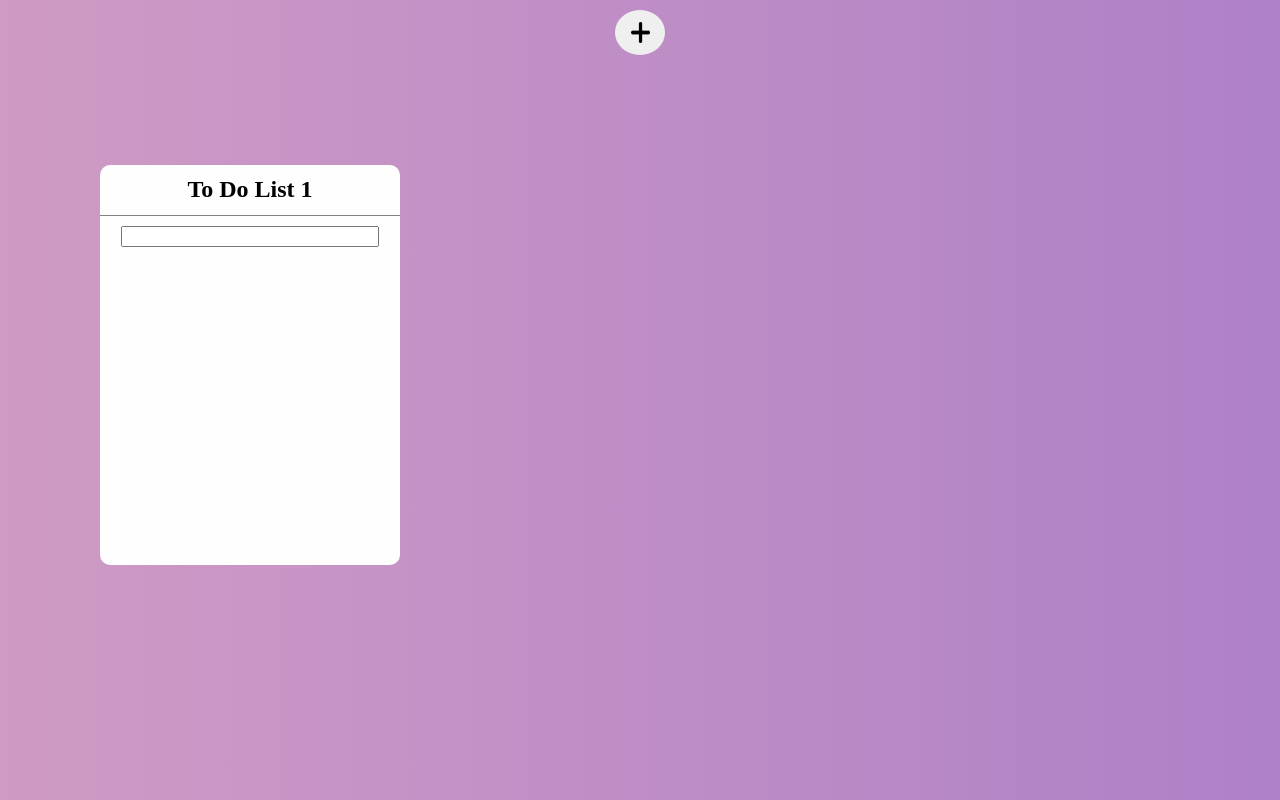
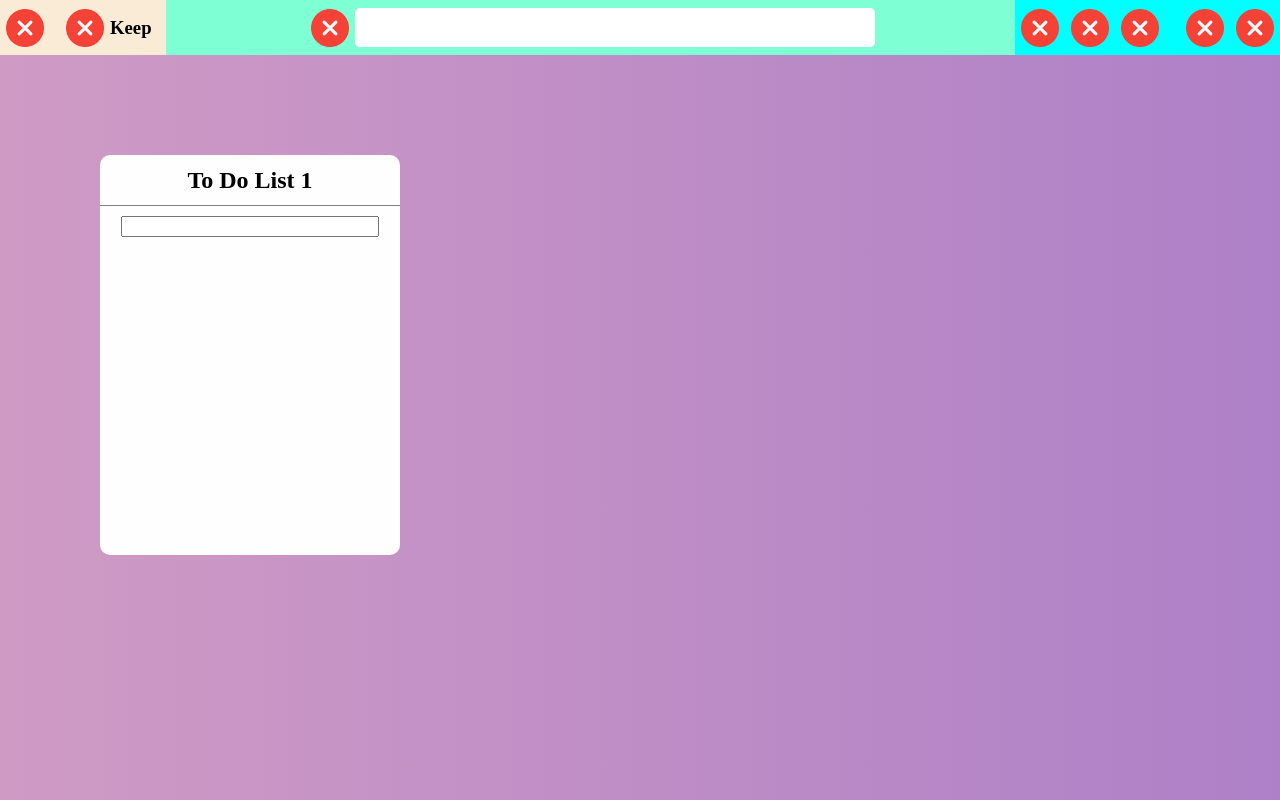
Before and after one commit to bheemeshmsd/POC, a React app: page / in a window 1280 px wide. Built offline with nearby package versions, Linux system fonts and the light colour scheme.

Commit message:
Added NavBar Skeleton

```diff
--- /dev/null
+++ b/assests/_mixins.scss
@@ -0,0 +1,8 @@
+@mixin flexbox-style($justify:center, $align:center ,$direction:row,$wrap:nowrap,$gap:0) {
+    display: flex;
+    justify-content: $justify;
+    align-items: $align;
+    flex-direction: $direction;
+    flex-wrap: $wrap;
+    gap: $gap;
+}
--- a/assests/styles.scss
+++ b/assests/styles.scss
@@ -1,15 +1,13 @@
+
+@use "../src/components/navbar/navbar";
+@use "../src/components/button-icon/buttonIcon";
+
+@import "mixins";
+
 body {
     margin: 0;
     overflow: scroll;
     position: relative;
-}
-
-@mixin flexbox-style($justify:center, $align:center ,$direction:row,$wrap:nowrap) {
-    display: flex;
-    justify-content: $justify;
-    align-items: $align;
-    flex-direction: $direction;
-    flex-wrap: $wrap;
 }
 
 %rm-outline-border{
--- a/src/App.js
+++ b/src/App.js
@@ -9,6 +9,7 @@ import { addArray, deleteArray } from "./redux/actions/listActions";
 import AddIcon from "../assests/icons/add.png";
 import ListComponent from "./components/list-component";
 const navBarList = listIconBuilder(IconTab, [list, todo]);
+import NavBar from "./components/navbar/navBar";
 
 const IconArray = [{ src: list, tab: "list" }];
 
@@ -44,9 +45,10 @@ const App = () => {
   return (
     <div className="containerWapper">
       <div className="mainContainer">
-        <button className="addListButton" onClick={handleTodo}>
+        {/* <button className="addListButton" onClick={handleTodo}>
           <img src={AddIcon}></img>
-        </button>
+        </button> */}
+        <NavBar/>
         <div className="wrapper">
           {Array(todoListCount)
             .fill(0)
--- /dev/null
+++ b/src/components/button-icon/_buttonIcon.scss
@@ -0,0 +1,17 @@
+@import "../../../assests/mixins";
+
+.buttonContainer{
+    height: 50px;
+    width: 50px;
+    @include flexbox-style;
+    background: transparent;
+    border: none;
+    outline: none;
+    cursor: pointer;
+    img{
+        height: 100%;
+        width: 100%;
+        object-fit: contain;
+    }
+
+}
--- /dev/null
+++ b/src/components/button-icon/buttonIcon.jsx
@@ -0,0 +1,11 @@
+import React from "react";
+
+const ButtonIcon = ({ iconUrl }) => {
+  return (
+    <button className="buttonContainer" >
+      <img src={iconUrl}></img>
+    </button>
+  );
+};
+
+export default ButtonIcon;
--- /dev/null
+++ b/src/components/button-icon/index.js
@@ -0,0 +1,2 @@
+import ButtonIcon from "./buttonIcon";
+export default ButtonIcon;
--- a/src/components/navbar/_navbar.scss
+++ b/src/components/navbar/_navbar.scss
@@ -0,0 +1,53 @@
+@import "../../../assests/mixins";
+
+.navbarContainer{
+    height: 55px;
+    width: 100%;
+    @include flexbox-style($justify:space-between);
+    background-color:white;
+}
+
+.left{
+    width: 250px;
+    height: 100%;
+    @include flexbox-style($justify:flex-start);
+    background-color: antiquewhite;
+
+    .iconTab{
+        margin-left: 10px;
+        @include flexbox-style;
+    }
+}
+.middle{
+        width: 100%;
+        height: 100%;
+        @include flexbox-style;
+        background-color: aquamarine;
+
+        .inputWrapper{
+            @include flexbox-style;
+            width: 100%;
+            height: 100%;
+            input{
+                flex: 1 1 100%;
+                max-width: 500px;
+                padding: 12px 10px;
+                border-radius: 5px;
+                border: none;
+                outline: none;
+            }
+        }
+
+}
+.right{
+    width: 400px;
+    height: 100%;
+    background-color: aqua;
+    @include flexbox-style($justify:space-between);
+
+    .rightGrp1,.rightGrp2{
+        @include flexbox-style;
+        height: 100%;
+        width: fit-content;
+    }
+}
--- a/src/components/navbar/navBar.jsx
+++ b/src/components/navbar/navBar.jsx
@@ -1,10 +1,37 @@
 import React from "react";
+import Remove from "../../../assests/icons/remove.png";
+import ButtonIcon from "../button-icon";
 
-const NavBar = () =>{
+const NavBar = () => {
+  return (
+    <nav className="navbarContainer">
+      <section className="left">
+        <ButtonIcon iconUrl={Remove} />
+        <div className="iconTab">
+          <ButtonIcon iconUrl={Remove} />
+          <h3>Keep</h3>
+        </div>
+      </section>
+      <section className="middle">
+        <div className="inputWrapper">
+        <ButtonIcon iconUrl={Remove} />
+        <input />
+        </div>
 
-    return(<nav>
-
-    </nav>);
-}
+      </section>
+      <section className="right">
+        <div className="rightGrp1">
+          <ButtonIcon iconUrl={Remove} />
+          <ButtonIcon iconUrl={Remove} />
+          <ButtonIcon iconUrl={Remove} />
+        </div>
+        <div className="rightGrp2">
+          <ButtonIcon iconUrl={Remove} />
+          <ButtonIcon iconUrl={Remove} />
+        </div>
+      </section>
+    </nav>
+  );
+};
 
 export default NavBar;
```
